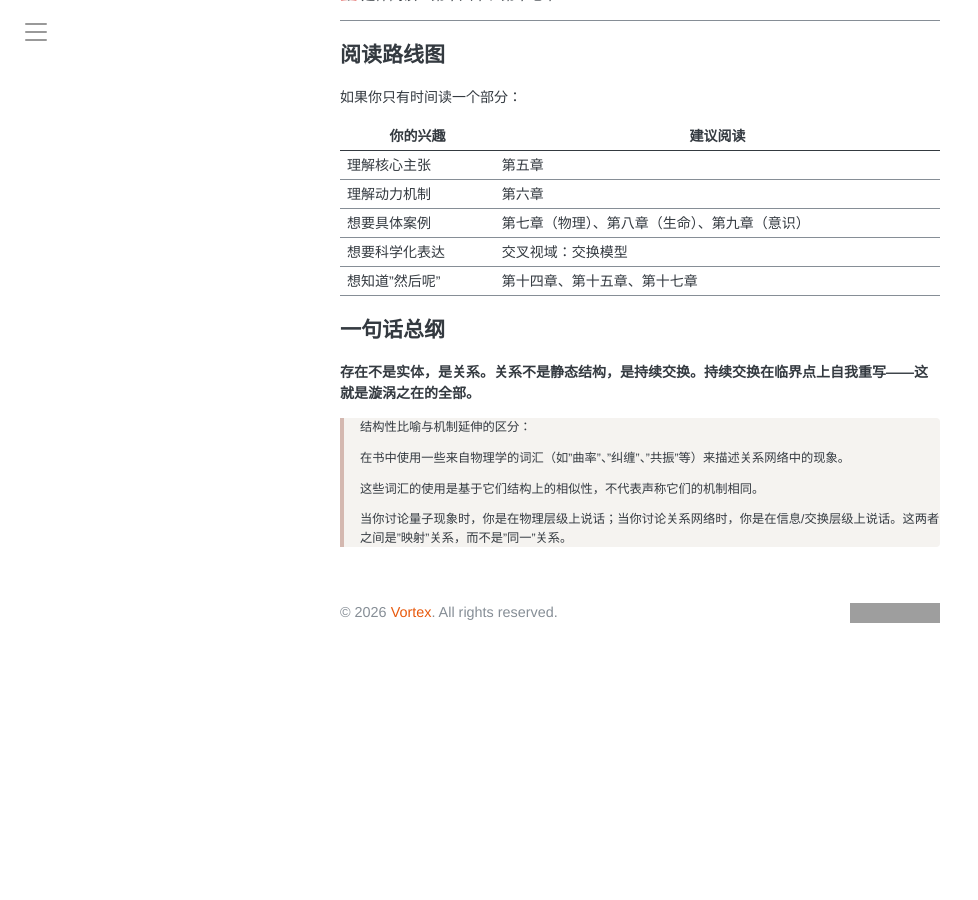
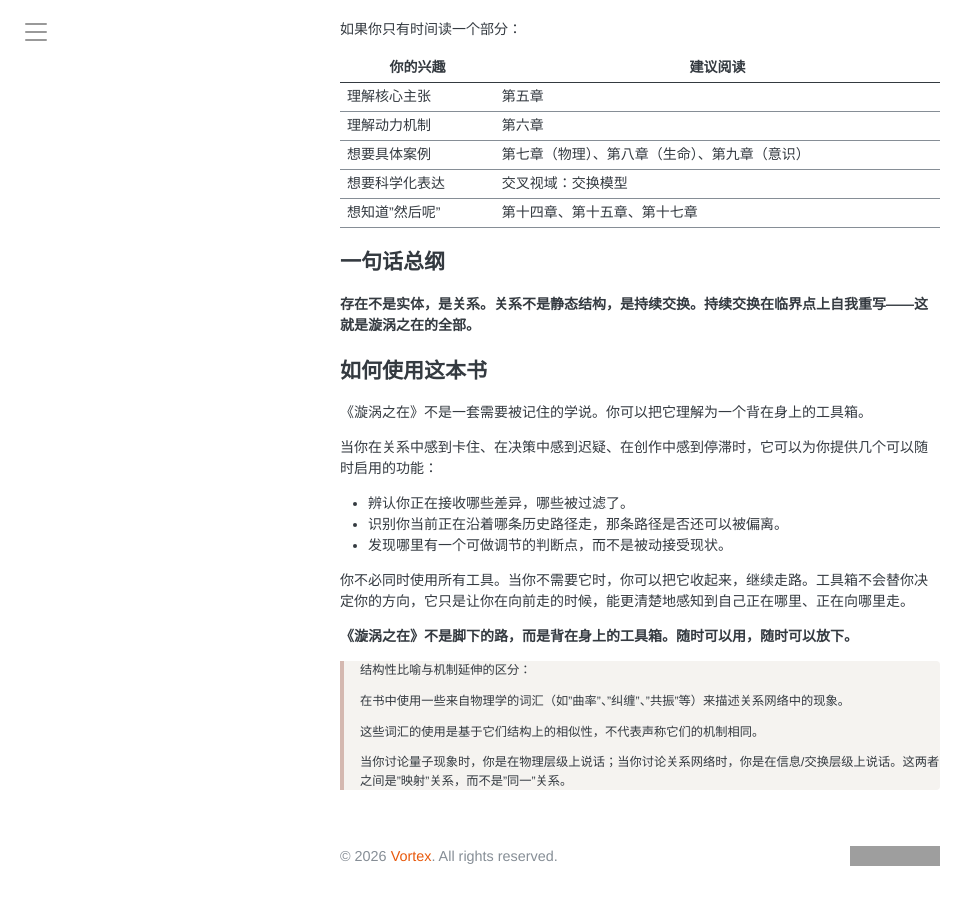
Before and after one commit to symphonyh/symphonyh.github.io, a Jekyll site: the page built from _posts/2026-07-14-导读.md, in a window 1280 px wide and 900 px high, scrolled down 2845 px. Shown: the whole window, without its empty margins (0-978 px from the left). Built offline with Jekyll 4.4.1, drawn with Linux system fonts in a browser that asks for light colours; before the commit the page ends 3501 px from its top, so only the background shows below that; grey boxes are pictures that could not be loaded.

Commit message:
Update 2026-07-14-导读.md

```diff
--- a/_posts/2026-07-14-导读.md
+++ b/_posts/2026-07-14-导读.md
@@ -1,6 +1,6 @@
 ---
 layout: page
-title:  《漩涡之在》导读
+title: 《漩涡之在》导读
 author: Vortex
 categories: [漩涡之在]
 tags: []
@@ -9,6 +9,7 @@ published: true
 comments: true
 page_class: about-text-page
 ---
+
 > **版本说明：** 以下内容整合自《漩涡之在》全书（序章至第十七章）、人文篇、对话篇、交叉视域及看见漩涡碎片集，凝练为七个命题。每个命题均可在书稿相应章节中找到完整论证。
 >
 > **目标读者：** 初次接触者——可在十分钟内把握体系核心走向。
@@ -27,7 +28,7 @@ page_class: about-text-page
 
 **"存在如何维持自身？"**
 
-📖 *延伸阅读：序章、第一章*
+📖 _延伸阅读：序章、第一章_
 
 ---
 
@@ -39,7 +40,7 @@ page_class: about-text-page
 
 这个观察适用于一切尺度：从量子场的涨落到星系的旋转，从细胞的代谢到意识的流动，从文明的兴衰到爱情的起伏。
 
-📖 *延伸阅读：第五章*
+📖 _延伸阅读：第五章_
 
 ---
 
@@ -59,7 +60,7 @@ page_class: about-text-page
 
 两者构成**闭合循环**。没有上行，漩涡无法生成；没有下行，漩涡无法成形。**漩涡就是这条因果链的永恒旋转。**
 
-📖 *延伸阅读：第六章*
+📖 _延伸阅读：第六章_
 
 ---
 
@@ -83,7 +84,7 @@ page_class: about-text-page
 - 这个跨层级的**自我指涉循环**，就是"我"的来源。
 - 禅宗顿悟是意识漩涡的临界相变，成瘾是意识漩涡的僵化病理。
 
-📖 *延伸阅读：第七章、第八章、第九章*
+📖 _延伸阅读：第七章、第八章、第九章_
 
 ---
 
@@ -91,18 +92,21 @@ page_class: about-text-page
 
 漩涡理论的核心概念已被翻译为可计算的形式。在交叉视域中：
 
-| 概念 | 数学表达 | 含义 |
-|------|---------|------|
-| **上行因果** | $\Phi = \sum F_i$ | 局部失配汇聚为宏观应力，总自由能持续累积 |
-| **临界点** | $\text{Crit}(\Phi(t))$ | 当 $\Phi$ 持续高于阈值且无法通过微调下降时，系统判定"必须重写" |
-| **涌现** | $R^* = \arg\min_{R \in \Omega} \Phi(R)$ | 系统从历史经验中筛选最优新结构 |
-| **下行因果** | $R^*$ 被强制推行 | 所有局部行为被统一约束，$\Phi$ 降至低位 |
-| **实体** | $R^*$ 被误读为客观属性 | 它只是特定关系网络在特定历史条件下凝固下来的暂稳态 |
-{:.no-wrap-first-col}
+<div class="table-wrapper" markdown="1">
+
+| 概念         | 数学表达                                | 含义                                                           |
+| ------------ | --------------------------------------- | -------------------------------------------------------------- |
+| **上行因果** | $\Phi = \sum F_i$                       | 局部失配汇聚为宏观应力，总自由能持续累积                       |
+| **临界点**   | $\text{Crit}(\Phi(t))$                  | 当 $\Phi$ 持续高于阈值且无法通过微调下降时，系统判定"必须重写" |
+| **涌现**     | $R^* = \arg\min_{R \in \Omega} \Phi(R)$ | 系统从历史经验中筛选最优新结构                                 |
+| **下行因果** | $R^*$ 被强制推行                        | 所有局部行为被统一约束，$\Phi$ 降至低位                        |
+| **实体**     | $R^*$ 被误读为客观属性                  | 它只是特定关系网络在特定历史条件下凝固下来的暂稳态             |
+
+</div>
 
 > **关键补充：** 阈值 $\Phi_{\max}$ 和候选空间 $\Omega$ 不是外部给定，而是系统**历史曲率（记忆）的沉积调用**。
 
-📖 *延伸阅读：交叉视域（概率的关系论、交换模型、数学的重新定位）*
+📖 _延伸阅读：交叉视域（概率的关系论、交换模型、数学的重新定位）_
 
 ---
 
@@ -110,16 +114,20 @@ page_class: about-text-page
 
 漩涡不是中性的。它可以健康地旋转，也可以僵化地空转。
 
-|        | 🟢 健康的漩涡                              | 🔴 僵化的漩涡                          |
-| ------ | ------------------------------------- | --------------------------------- |
-| **特征** | 开放、生成、有韧性、对他者开放                       | 封闭、重复、边界硬化、单一逻辑                   |
+<div class="table-wrapper" markdown="1">
+
+|          | 🟢 健康的漩涡                                                              | 🔴 僵化的漩涡                                                      |
+| -------- | -------------------------------------------------------------------------- | ------------------------------------------------------------------ |
+| **特征** | 开放、生成、有韧性、对他者开放                                             | 封闭、重复、边界硬化、单一逻辑                                     |
 | **案例** | 开源社区（多元协作）、即兴爵士乐队（相互聆听）、健康的亲密关系（赤名莉香） | 成瘾（虚假的交换）、僵化（边界硬化）、强势叙事（神圣化的单一逻辑） |
+
+</div>
 
 健康的秘密不在于"永远不失衡"，而在于**"失衡后能够重组"**。
 
 **韧性不是不碎，是碎了还能旋转。**
 
-📖 *延伸阅读：第十四章、第十五章*
+📖 _延伸阅读：第十四章、第十五章_
 
 ---
 
@@ -137,7 +145,7 @@ page_class: about-text-page
 
 它不是哲学隐喻，也不是成熟科学理论。**它已经建好了桥，剩下的只是走过去。**
 
-📖 *延伸阅读：第十六章、第十七章*
+📖 _延伸阅读：第十六章、第十七章_
 
 ---
 
@@ -145,24 +153,36 @@ page_class: about-text-page
 
 如果你只有时间读一个部分：
 
-| 你的兴趣 | 建议阅读 |
-|---------|---------|
-| 理解核心主张 | 第五章 |
-| 理解动力机制 | 第六章 |
-| 想要具体案例 | 第七章（物理）、第八章（生命）、第九章（意识） |
-| 想要科学化表达 | 交叉视域：交换模型 |
-| 想知道"然后呢" | 第十四章、第十五章、第十七章 |
-
-
+| 你的兴趣       | 建议阅读                                       |
+| -------------- | ---------------------------------------------- |
+| 理解核心主张   | 第五章                                         |
+| 理解动力机制   | 第六章                                         |
+| 想要具体案例   | 第七章（物理）、第八章（生命）、第九章（意识） |
+| 想要科学化表达 | 交叉视域：交换模型                             |
+| 想知道"然后呢" | 第十四章、第十五章、第十七章                   |
 
 ## 一句话总纲
 
 **存在不是实体，是关系。关系不是静态结构，是持续交换。持续交换在临界点上自我重写——这就是漩涡之在的全部。**
 
->结构性比喻与机制延伸的区分：
+## 如何使用这本书
+
+《漩涡之在》不是一套需要被记住的学说。你可以把它理解为一个背在身上的工具箱。
+
+当你在关系中感到卡住、在决策中感到迟疑、在创作中感到停滞时，它可以为你提供几个可以随时启用的功能：
+
+- 辨认你正在接收哪些差异，哪些被过滤了。
+- 识别你当前正在沿着哪条历史路径走，那条路径是否还可以被偏离。
+- 发现哪里有一个可做调节的判断点，而不是被动接受现状。
+
+你不必同时使用所有工具。当你不需要它时，你可以把它收起来，继续走路。工具箱不会替你决定你的方向，它只是让你在向前走的时候，能更清楚地感知到自己正在哪里、正在向哪里走。
+
+**《漩涡之在》不是脚下的路，而是背在身上的工具箱。随时可以用，随时可以放下。**
+
+> 结构性比喻与机制延伸的区分：
 >
-在书中使用一些来自物理学的词汇（如"曲率"、"纠缠"、"共振"等）来描述关系网络中的现象。
+> 在书中使用一些来自物理学的词汇（如"曲率"、"纠缠"、"共振"等）来描述关系网络中的现象。
 >
->这些词汇的使用是基于它们结构上的相似性，不代表声称它们的机制相同。
+> 这些词汇的使用是基于它们结构上的相似性，不代表声称它们的机制相同。
 >
->当你讨论量子现象时，你是在物理层级上说话；当你讨论关系网络时，你是在信息/交换层级上说话。这两者之间是"映射"关系，而不是"同一"关系。
+> 当你讨论量子现象时，你是在物理层级上说话；当你讨论关系网络时，你是在信息/交换层级上说话。这两者之间是"映射"关系，而不是"同一"关系。
```
